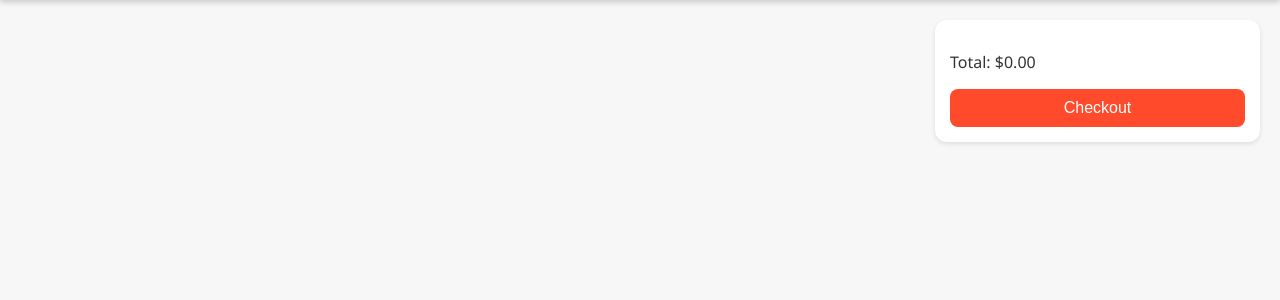
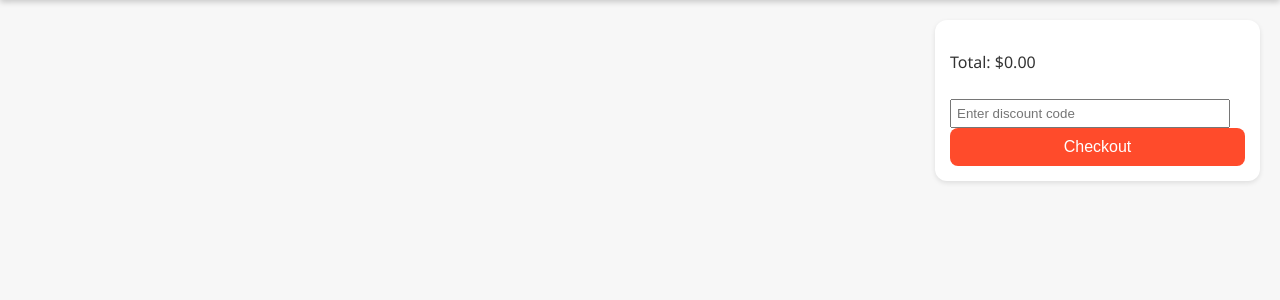
Before and after one commit to DylanTran1808/Database-Project, a Flask app: page /menu in a window 1280 px wide. Shown: the part 126-426 px from the top of the page. Run offline with Flask 3, Linux system fonts and the light colour scheme; data that the repository does not hold is empty.

Commit message:
everything's working

```diff
--- a/App.py
+++ b/App.py
@@ -29,6 +29,33 @@ def query(sql, params=None, one=False, commit=False):
         result = cur.fetchone() if one else cur.fetchall()
     cur.close()
     return result
+
+# --- Discount code checker ---
+def validate_discount_code(code: str):
+    if not code:
+        return ("none", 0.0)
+
+    # --- Fetch discount code details from DB ---
+    sql = """
+        SELECT code, percentage
+        FROM DiscountCode
+        WHERE code = %s AND used = FALSE
+        LIMIT 1
+    """
+    result = query(sql, (code,), one=True)
+
+    # No valid or unused code found
+    if not result:
+        return (0.0)
+
+    # Because your query() uses dictionary=False,
+    # result will be a tuple, not a dict.
+    # Tuple order: (code, type, value)
+    discount_code, discount_value = result
+
+
+    return (float(discount_value))
+
 
 @app.route('/', methods=['GET', 'POST'])
 def customer_login():
@@ -170,6 +197,14 @@ def order_summary():
     data = request.json
     print("Received summary request:", data)  # log incoming payload
     summary = calculate_order(data["customer_id"], data["items"])
+    discount_code = data.get("discount_code", "").strip().upper()  # 🟢 retrieve discount code
+    discount_percent = validate_discount_code(discount_code)  # 🟢 validate and get percentage
+
+    if discount_percent > 0:
+        summary = calculate_order(data["customer_id"], data["items"], discount_percent)  # 🟢 recalculate with discount
+        #UPDATE USED
+        query("UPDATE DiscountCode SET used = TRUE WHERE code = %s", (discount_code,), commit=True)
+
     print("Calculated summary:", summary)     # log result
 
     return jsonify(summary)
--- a/pizza_ordering.sql
+++ b/pizza_ordering.sql
@@ -111,9 +111,9 @@ CREATE TABLE Ingredient (
 -- ========================
 CREATE TABLE DiscountCode (
     discount_id INT AUTO_INCREMENT,
+    code VARCHAR(50) NOT NULL,
     percentage DECIMAL(5,2),
-    cost DECIMAL(10,2),
-    type VARCHAR(50),
+    used BOOLEAN DEFAULT FALSE,
     PRIMARY KEY (discount_id)
 );
 
--- a/static/script.js
+++ b/static/script.js
@@ -62,7 +62,7 @@ document.addEventListener("DOMContentLoaded", async () => {
     console.log("Checkout clicked. Basket:", basket);
     if (basket.length === 0) return alert("Your basket is empty!");
 
-    // const customer_id =1
+    const discountCode = document.getElementById("discount-code")?.value.trim() || "";
 
     try {
       // --- Step 1: Get order summary ---
@@ -71,6 +71,7 @@ document.addEventListener("DOMContentLoaded", async () => {
         headers: { "Content-Type": "application/json" },
         body: JSON.stringify({
           customer_id,
+          discount_code: discountCode,
           items: basket.map(it => ({
             type: it.type,
             name: it.name, // send name only
@@ -106,7 +107,11 @@ document.addEventListener("DOMContentLoaded", async () => {
         summaryText += `${it.name} x${it.quantity} - $${it.price.toFixed(2)}\n`;
       });
 
-      summaryText += `Total: $${summary.total.toFixed(2)}\nDiscount: $${summary.discount.toFixed(2)}\nFinal: $${summary.final_total.toFixed(2)}`;
+      summaryText += `Total: $${summary.total.toFixed(2)}\n`;
+      summaryText += `Discount (${summary.code_used || "None"}): -$${summary.discount.toFixed(2)}\n`;
+      summaryText += `Final: $${summary.final_total.toFixed(2)}`;
+
+      alert(summaryText);
 
       // --- Step 3: Confirm order ---
       const confirmRes = await fetch("/order/confirm", {
@@ -115,7 +120,8 @@ document.addEventListener("DOMContentLoaded", async () => {
       body: JSON.stringify({
           customer_id,
           items: summary.items,
-          discount: summary.discount
+          discount: summary.discount,
+          discount_code: summary.code_used
       })
 
       });
--- a/templates/menu.html
+++ b/templates/menu.html
@@ -26,6 +26,12 @@
     <aside class="basket">
       <ul id="basket"></ul>
       <p id="total">Total: $0.00</p>
+      <input
+        id="discount-code"
+        type="text"
+        placeholder="Enter discount code"
+        style="margin-top: 10px; padding: 5px; width: 90%;"
+      />
       <button id="checkout-btn">Checkout</button>
     </aside>
   </main>
```
Also changed, not shown: loadData.py (+11 -5 lines).
